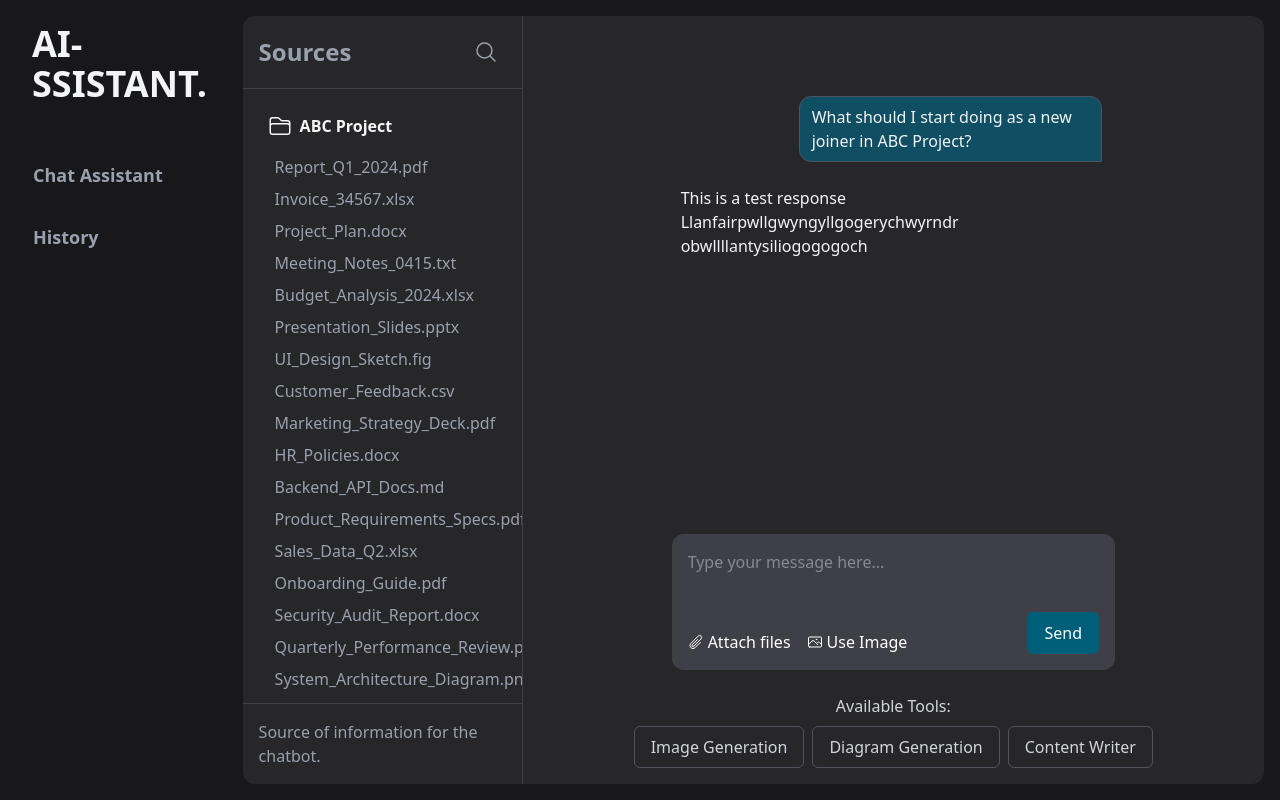
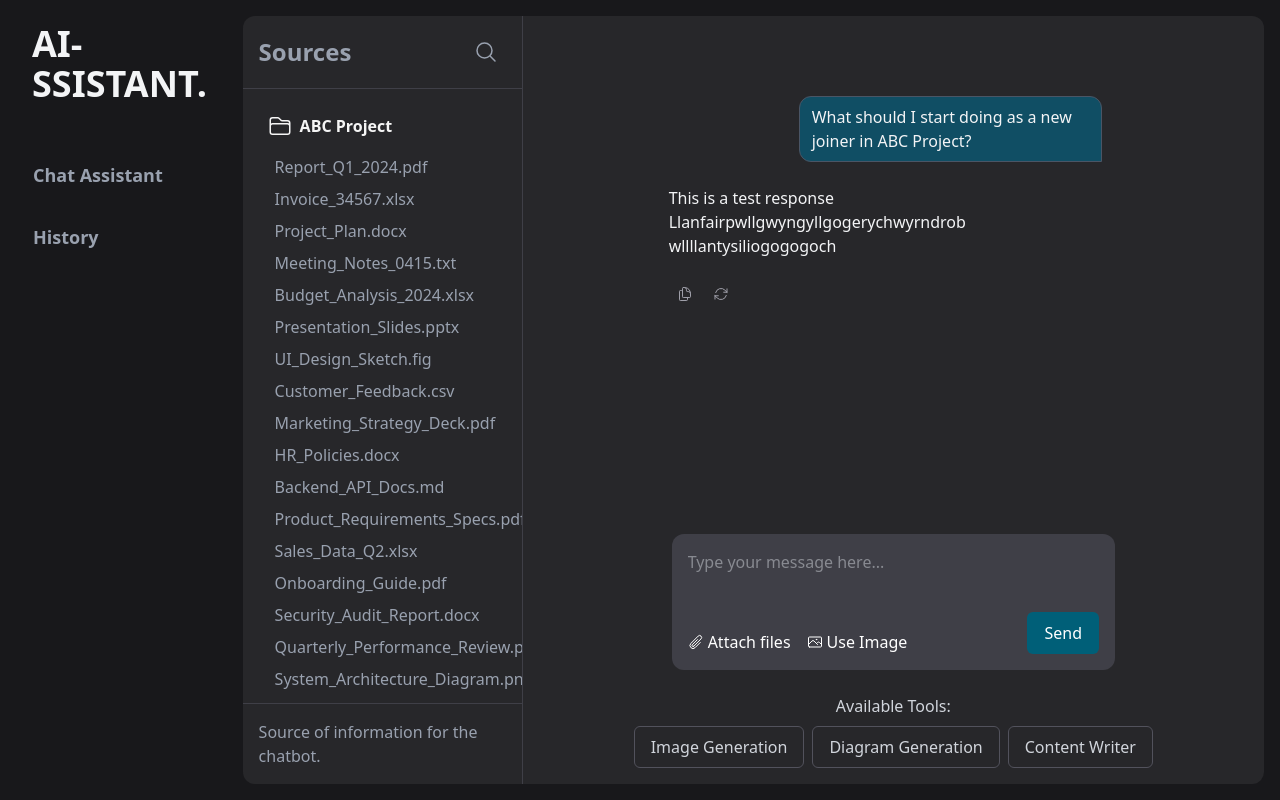
Before and after one commit to FranciscoLopezEscamilla/Hackathon-2025-Educational-Bot, a React (Vite) app in the folder webapp/: page / in a window 1280 px wide. Both pictures are taken after a click on the element "What should I start doing as a new joiner in ABC Project?". Built offline with nearby package versions, Linux system fonts and the light colour scheme.

Commit message:
added action buttons for chatbt messages

```diff
--- /dev/null
+++ b/webapp/src/assets/ArrowPath.tsx
@@ -0,0 +1,19 @@
+export const ArrowPath = ({ size = "24", className = "" }) => {
+  return (
+    <svg
+      xmlns="http://www.w3.org/2000/svg"
+      fill="none"
+      viewBox="0 0 24 24"
+      strokeWidth={1.5}
+      stroke="currentColor"
+      className={className}
+      style={{ width: size, height: size }}
+    >
+      <path
+        strokeLinecap="round"
+        strokeLinejoin="round"
+        d="M16.023 9.348h4.992v-.001M2.985 19.644v-4.992m0 0h4.992m-4.993 0 3.181 3.183a8.25 8.25 0 0 0 13.803-3.7M4.031 9.865a8.25 8.25 0 0 1 13.803-3.7l3.181 3.182m0-4.991v4.99"
+      />
+    </svg>
+  );
+};
--- /dev/null
+++ b/webapp/src/assets/CopyIcon.tsx
@@ -0,0 +1,19 @@
+export const CopyIcon = ({ size = "24", className = "" }) => {
+  return (
+    <svg
+      xmlns="http://www.w3.org/2000/svg"
+      fill="none"
+      viewBox="0 0 24 24"
+      strokeWidth={1.5}
+      stroke="currentColor"
+      className={className}
+      style={{ width: size, height: size }}
+    >
+      <path
+        strokeLinecap="round"
+        strokeLinejoin="round"
+        d="M15.75 17.25v3.375c0 .621-.504 1.125-1.125 1.125h-9.75a1.125 1.125 0 0 1-1.125-1.125V7.875c0-.621.504-1.125 1.125-1.125H6.75a9.06 9.06 0 0 1 1.5.124m7.5 10.376h3.375c.621 0 1.125-.504 1.125-1.125V11.25c0-4.46-3.243-8.161-7.5-8.876a9.06 9.06 0 0 0-1.5-.124H9.375c-.621 0-1.125.504-1.125 1.125v3.5m7.5 10.375H9.375a1.125 1.125 0 0 1-1.125-1.125v-9.25m12 6.625v-1.875a3.375 3.375 0 0 0-3.375-3.375h-1.5a1.125 1.125 0 0 1-1.125-1.125v-1.5a3.375 3.375 0 0 0-3.375-3.375H9.75"
+      />
+    </svg>
+  );
+};
--- a/webapp/src/ui/components/ConversationalChat.tsx
+++ b/webapp/src/ui/components/ConversationalChat.tsx
@@ -6,12 +6,15 @@ import { useEffect, useRef, useState } from "react";
 import { useChatStore } from "../state/chatStore";
 import Markdown from "react-markdown";
 import TextareaAutosize from "react-textarea-autosize";
+import { CopyIcon } from "@/assets/CopyIcon";
+import { ArrowPath } from "@/assets/ArrowPath";
 
 interface IProps {
   handleChangeMessage: (value: string) => void;
   message: string;
   handleOnSubmitForm: (message: string) => void;
   loadingChatResponse: boolean;
+  reSendLastMessage: () => void;
 }
 
 const ConversationalChat = ({
@@ -19,6 +22,7 @@ const ConversationalChat = ({
   message,
   handleOnSubmitForm,
   loadingChatResponse,
+  reSendLastMessage,
 }: IProps) => {
   const [selectedAvailableTools, setSelectedAvailableTools] = useState<
     string[]
@@ -88,9 +92,9 @@ const ConversationalChat = ({
               return (
                 <div
                   key={id}
-                  className={`transition-all w-fit max-w-7/10 rounded-t-xl px-3 py-2 text-gray-100  ${
+                  className={`transition-all w-fit max-w-7/10 rounded-t-xl  py-2 text-gray-100  ${
                     type === "user"
-                      ? "self-end rounded-bl-xl bg-cyan-900 border-gray-600 border-1 "
+                      ? "self-end rounded-bl-xl bg-cyan-900 border-gray-600 border-1 px-3"
                       : "self-start rounded-br-xl"
                   }`}
                 >
@@ -105,6 +109,24 @@ const ConversationalChat = ({
                 <p className="text-zinc-400">Thinking...</p>
               </div>
             )}
+            <div className="flex flex-row w-full gap-1">
+              <button
+                className="px-2 py-1 text-zinc-400 rounded-md align-middle hover:bg-zinc-700 cursor-pointer transition-all select-none"
+                onClick={() =>
+                  navigator.clipboard.writeText(
+                    chatHistory[chatHistory.length - 1].content
+                  )
+                }
+              >
+                <CopyIcon size="16" />
+              </button>
+              <button
+                className="px-2 py-1 text-zinc-400 rounded-md align-middle hover:bg-zinc-700 cursor-pointer transition-all select-none"
+                onClick={reSendLastMessage}
+              >
+                <ArrowPath size="16" />
+              </button>
+            </div>
           </div>
         </div>
       )}
--- a/webapp/src/ui/pages/Chatbot.tsx
+++ b/webapp/src/ui/pages/Chatbot.tsx
@@ -9,6 +9,9 @@ const Chatbot = () => {
   const [promptMessage, setPromptMessage] = useState<string>("");
   const chatHistory = useChatStore((state) => state.chatHistory);
   const setChatHistory = useChatStore((state) => state.addMessageToChatHistory);
+  const removeMessagesFromChatHistory = useChatStore(
+    (state) => state.removeMessagesFromChatHistory
+  );
   const [loadingChatResponse, setLoadingChatResponse] =
     useState<boolean>(false);
 
@@ -47,6 +50,13 @@ const Chatbot = () => {
     }
   };
 
+  const reSendLastMessage = () => {
+    removeMessagesFromChatHistory(2);
+    const lastMessage = chatHistory[chatHistory.length - 2];
+    console.log(lastMessage);
+    handleOnSubmitForm(lastMessage.content);
+  };
+
   return (
     <>
       <aside className=" bg-zinc-800 rounded-l-xl border-r-1 border-zinc-700 flex flex-col w-2/9 min-w-70 ">
@@ -72,6 +82,7 @@ const Chatbot = () => {
             message={promptMessage}
             handleOnSubmitForm={handleOnSubmitForm}
             loadingChatResponse={loadingChatResponse}
+            reSendLastMessage={reSendLastMessage}
           />
         </div>
         {chatHistory.length === 0 && (
--- a/webapp/src/ui/state/chatStore.ts
+++ b/webapp/src/ui/state/chatStore.ts
@@ -8,4 +8,11 @@ export const useChatStore = create((set): any => ({
     set((state: any) => ({
       chatHistory: [...state.chatHistory, message],
     })),
+  removeMessagesFromChatHistory: (amount: number) =>
+    set((state: any) => ({
+      chatHistory: state.chatHistory.slice(
+        0,
+        state.chatHistory.length - amount
+      ),
+    })),
 }));
```
